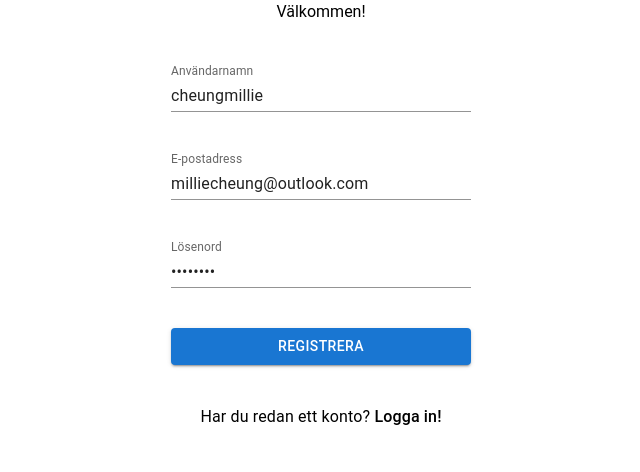
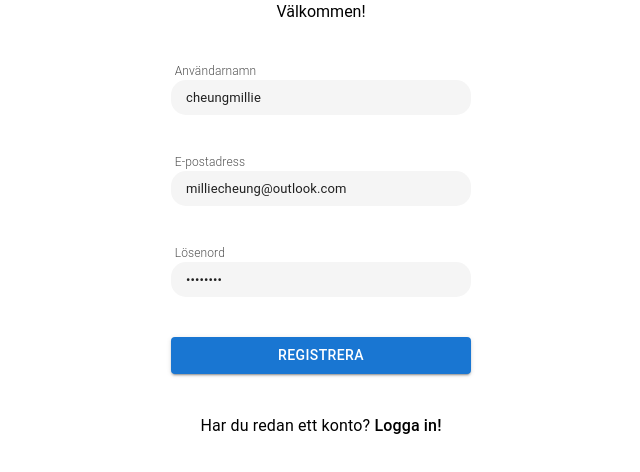
Before and after one commit to empafrontend/Rentium, a React (Create React App) app: page /sign-up in a window 1280 px wide. Shown: the top 472 px of the page, without its empty margins (319-959 px from the left). Built offline with nearby package versions, Linux system fonts and the light colour scheme.

Commit message:
created shared components for input and button

```diff
--- a/src/shared/InputField.tsx
+++ b/src/shared/InputField.tsx
@@ -1,15 +1,44 @@
-import { FormControl, Input, InputLabel } from '@mui/material';
+import { FormControl, TextField } from '@mui/material';
 
 interface Props {
   label: string;
   type: string;
   value: string;
+  error?: boolean;
+  helperText?: string | undefined | boolean;
+  onChange?: any;
 }
 const InputField = (props: Props) => {
   return (
     <FormControl variant="standard">
-      <InputLabel htmlFor={props.type}>{props.label}</InputLabel>
-      <Input required id={props.type} type={props.type} value={props.value} />
+      <TextField
+        variant="standard"
+        label={props.label}
+        id={props.type}
+        type={props.type}
+        value={props.value}
+        error={props.error}
+        helperText={props.helperText}
+        onChange={props.onChange}
+        InputLabelProps={{
+          shrink: true,
+          style: { color: '#535353', fontWeight: 300, paddingLeft: 5 },
+        }}
+        InputProps={{
+          disableUnderline: true,
+          style: {
+            background: '#F5F5F5',
+            borderRadius: 15,
+            height: 35,
+            paddingLeft: 15,
+            paddingRight: 15,
+            fontSize: 13,
+          },
+        }}
+        FormHelperTextProps={{
+          style: { paddingLeft: 5, fontWeight: 300 },
+        }}
+      />
     </FormControl>
   );
 };
```
Also changed, not shown: src/shared/StyledButton.tsx (added, +28 -0 lines).
